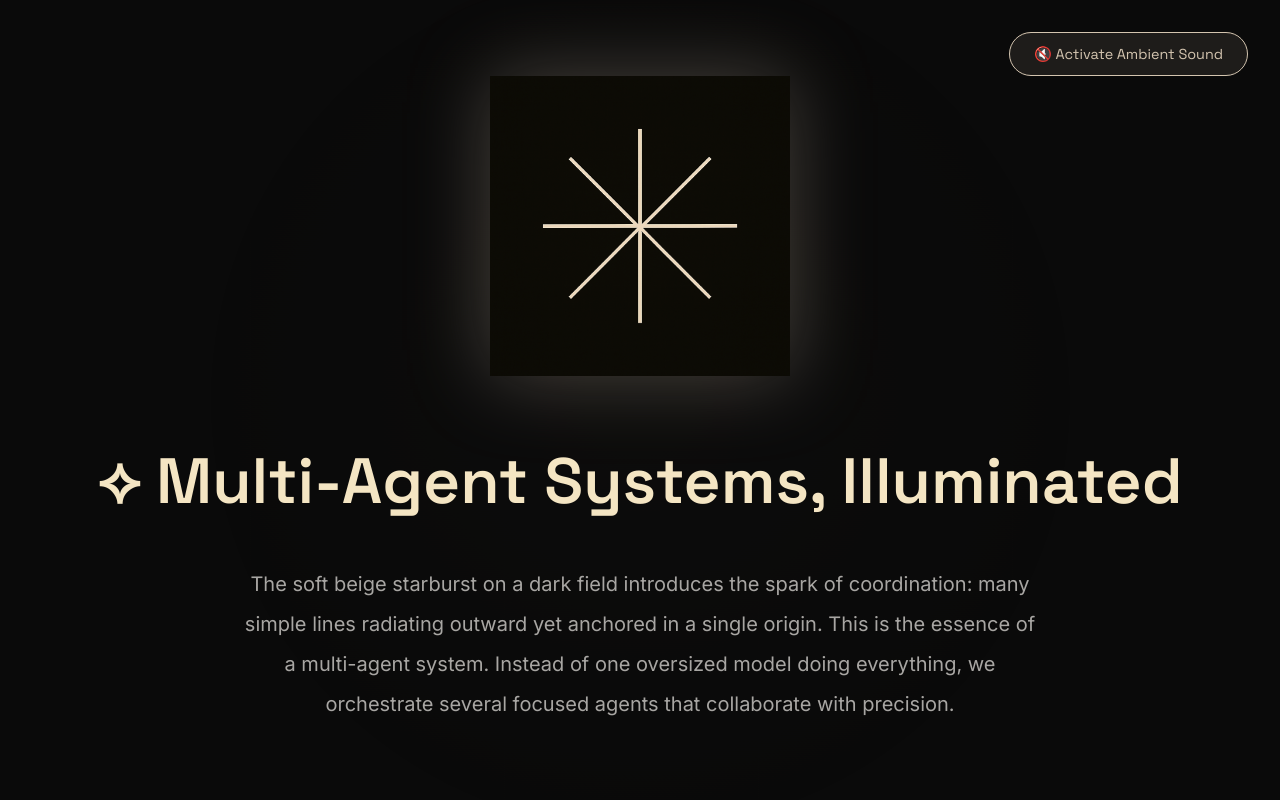
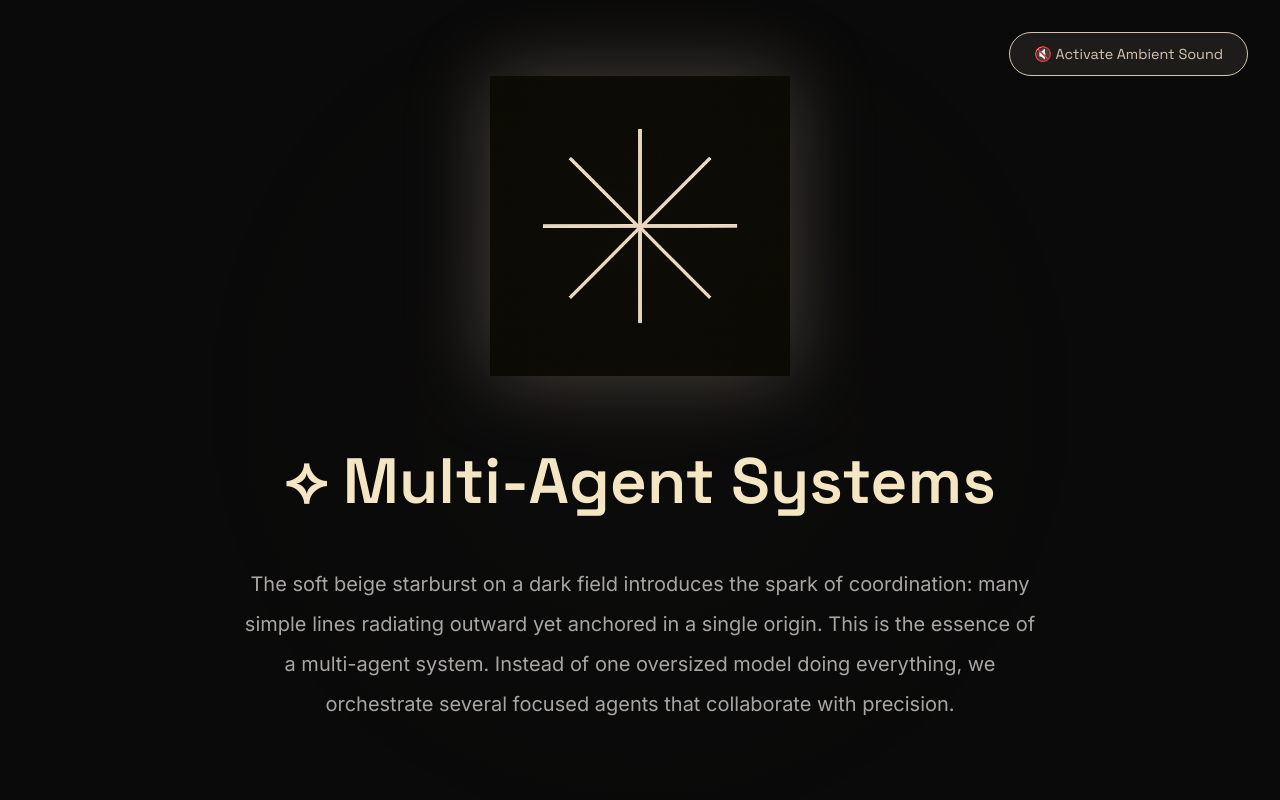
Before and after one commit to Nexus-hubs/multi-agent, a plain HTML site: page index.html in a window 1280 px wide. Shown: the top 800 px of the page. Drawn offline with Linux system fonts and the light colour scheme.

Commit message:
Remove 'Illuminated' from title and headings

```diff
--- a/index.html
+++ b/index.html
@@ -3,7 +3,7 @@
 <head>
     <meta charset="UTF-8">
     <meta name="viewport" content="width=device-width, initial-scale=1.0">
-    <title>⟡ Multi-Agent Systems, Illuminated</title>
+    <title>⟡ Multi-Agent Systems</title>
     <style>
         @import url('https://fonts.googleapis.com/css2?family=Inter:wght@300;400;500;600&family=Space+Grotesk:wght@400;600&display=swap');
 
@@ -255,7 +255,7 @@
 
     <div class="hero">
         <img src="STAR beige.png" alt="Starburst representing multi-agent coordination" class="hero-image">
-        <h1>⟡ Multi-Agent Systems, Illuminated</h1>
+        <h1>⟡ Multi-Agent Systems</h1>
         <p class="hero-text">
             The soft beige starburst on a dark field introduces the spark of coordination: many simple lines radiating outward yet anchored in a single origin. This is the essence of a multi-agent system. Instead of one oversized model doing everything, we orchestrate several focused agents that collaborate with precision.
         </p>
@@ -420,7 +420,7 @@
 
     <footer>
         <img src="STAR beige.png" alt="Multi-agent systems" class="footer-icon">
-        <p>Multi-Agent Systems, Illuminated</p>
+        <p>Multi-Agent Systems</p>
         <p style="margin-top: 0.5rem; opacity: 0.5;">Orchestrating intelligence through collaboration</p>
     </footer>
 
```
